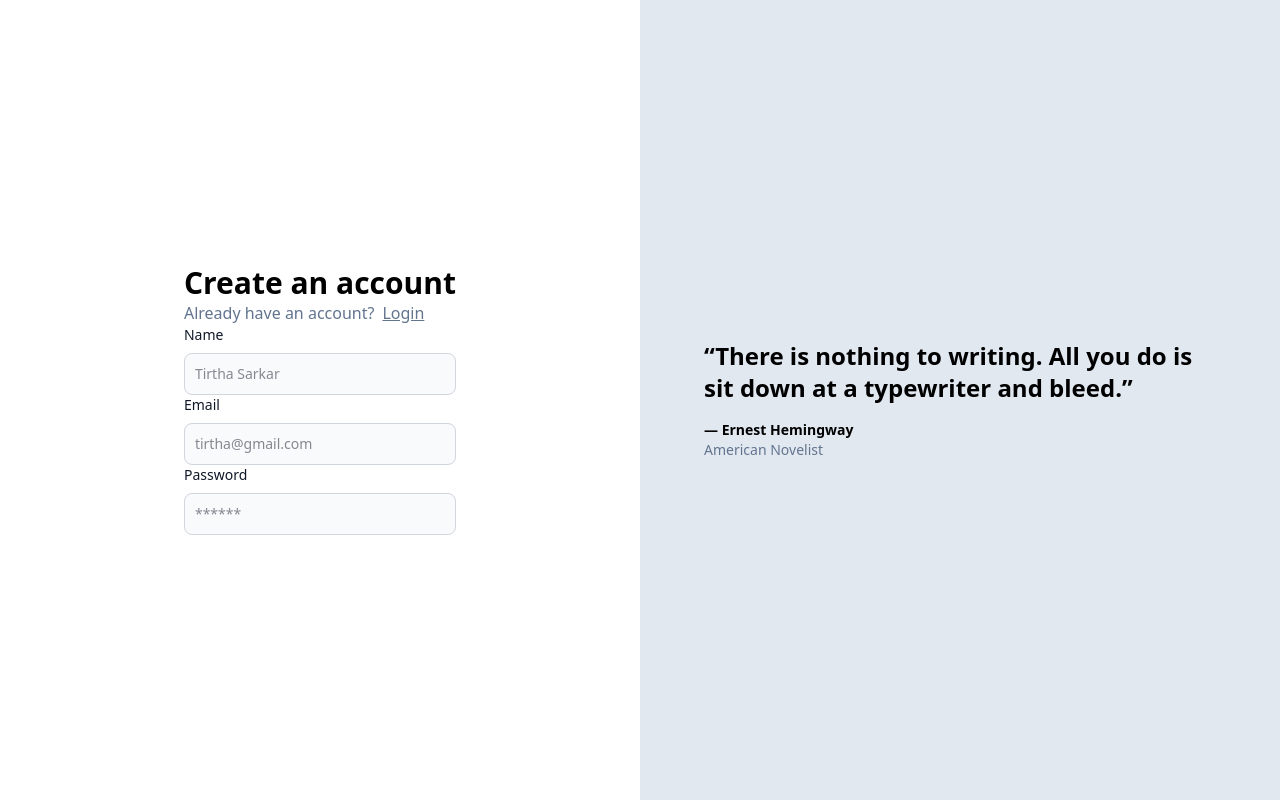
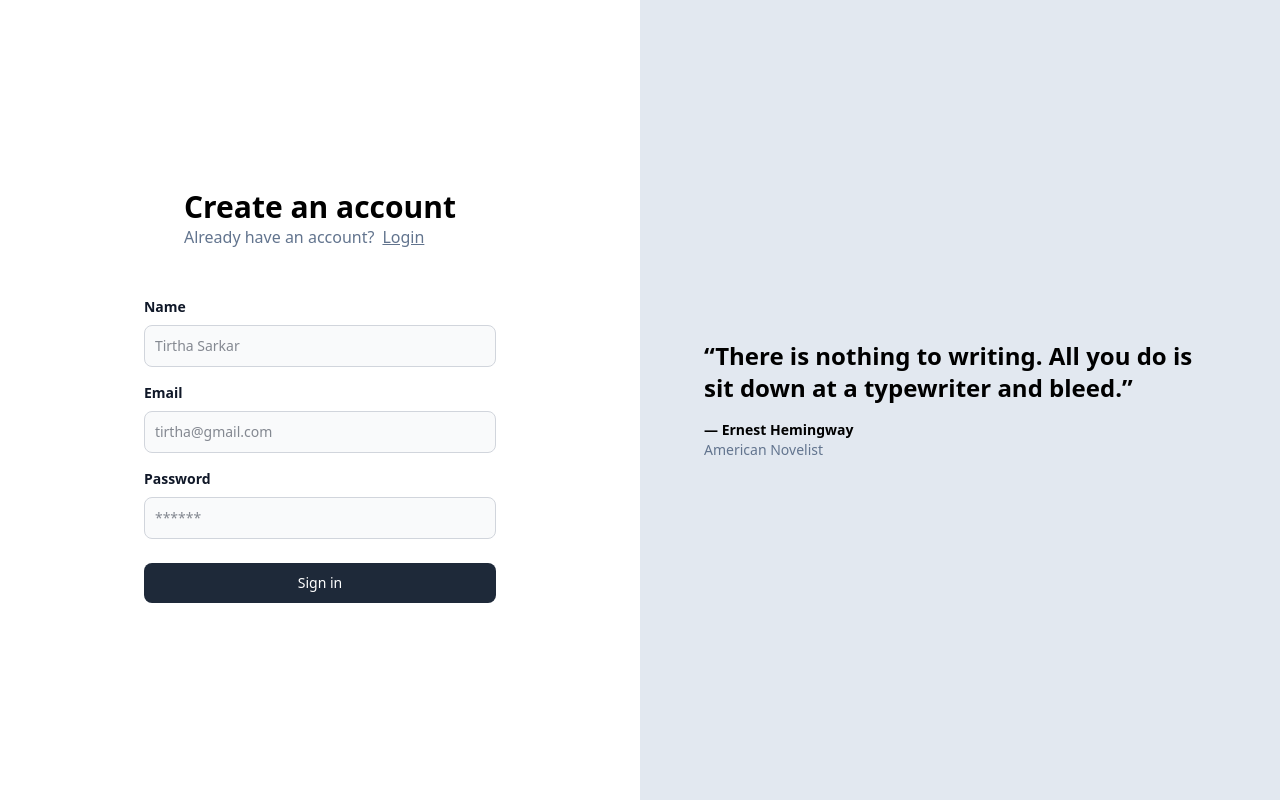
Before and after one commit to akghosh111/inknest, a React (Vite) app in the folder frontend/: page /signup in a window 1280 px wide. Built offline with nearby package versions, Linux system fonts and the light colour scheme.

Commit message:
auth page

```diff
--- a/frontend/src/components/Auth.tsx
+++ b/frontend/src/components/Auth.tsx
@@ -2,7 +2,7 @@
 import  { useState} from "react";
 import { Link } from "react-router-dom"
 import type { SingupInput } from "@anukiranghosh/inknest-common";
-export const Auth = ({type}: {type: "signup" | "signin"}) => {
+export const Auth = ({ type }: { type: "signup" | "signin" }) => {
     const [postInputs, setPostInputs] = useState<SingupInput>({
         name: "",
         email: "",
@@ -12,7 +12,7 @@
     <div className="h-screen flex justify-center flex-col">
         <div className="flex justify-center">
             <div>
-
+                <div className="px-10">
                     <div className="text-3xl font-extrabold">
                         Create an account
                     </div>
@@ -21,6 +21,10 @@
                         <Link className="pl-2 underline" to={"/signin"}>Login</Link>
 
                     </div>
+
+                </div>
+
+                    <div className="pt-8">
                         <LabelledInput label="Name" placeholder="Tirtha Sarkar" onChange={(e) => {
                             setPostInputs({
                                 ...postInputs,
@@ -42,6 +46,10 @@
                             })
 
                         }}/>
+                        <button type="button" className="mt-6 w-full text-white bg-gray-800 hover:bg-gray-900 focus:outline-none focus:ring-4 focus:ring-gray-300 font-medium rounded-lg text-sm px-5 py-2.5 me-2 mb-2">{ type === "signup" ? "Sign up" : "Sign in"}</button>
+
+                    </div>
+
             </div>
         </div>
 
@@ -61,7 +69,7 @@
     return (
 
     <div>
-            <label className="block mb-2 text-sm font-medium text-gray-900">{label}</label>
+            <label className="block mb-2 text-sm  text-gray-900 font-semibold pt-4">{label}</label>
             <input onChange={onChange} type={type || "text"} id="first_name" className="bg-gray-50 border border-gray-300 text-gray-900 text-sm rounded-lg focus:ring-blue-500 focus:border-blue-500 block w-full p-2.5 " placeholder={placeholder} required />
     </div>
     )
```
Lines whose indentation alone changed are shown as unchanged.
